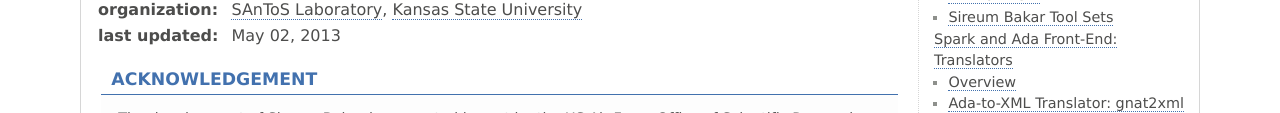
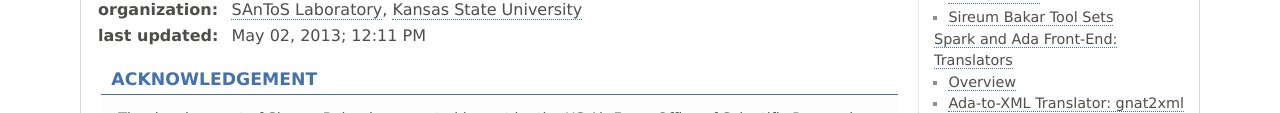
Before and after one commit to sireum/archived-v2-bakar-web, a plain HTML site: page doc/bakar/index.html in a window 1280 px wide. Shown: the part 190-303 px from the top of the page. Drawn offline with nearby package versions, Linux system fonts and the light colour scheme; some packages are replaced by stand-ins of ours.

Commit message:
Changed today's format.

```diff
--- a/doc/bakar/index.html
+++ b/doc/bakar/index.html
@@ -113,7 +113,7 @@
 </tr>
 <tr class="field-odd field"><th class="field-name">organization:</th><td class="field-body"><a class="reference external" href="http://santoslab.org">SAnToS Laboratory</a>, <a class="reference external" href="http://www.k-state.edu">Kansas State University</a></td>
 </tr>
-<tr class="field-even field"><th class="field-name">last updated:</th><td class="field-body">May 02, 2013</td>
+<tr class="field-even field"><th class="field-name">last updated:</th><td class="field-body">May 02, 2013; 12:11 PM</td>
 </tr>
 </tbody>
 </table>
```
